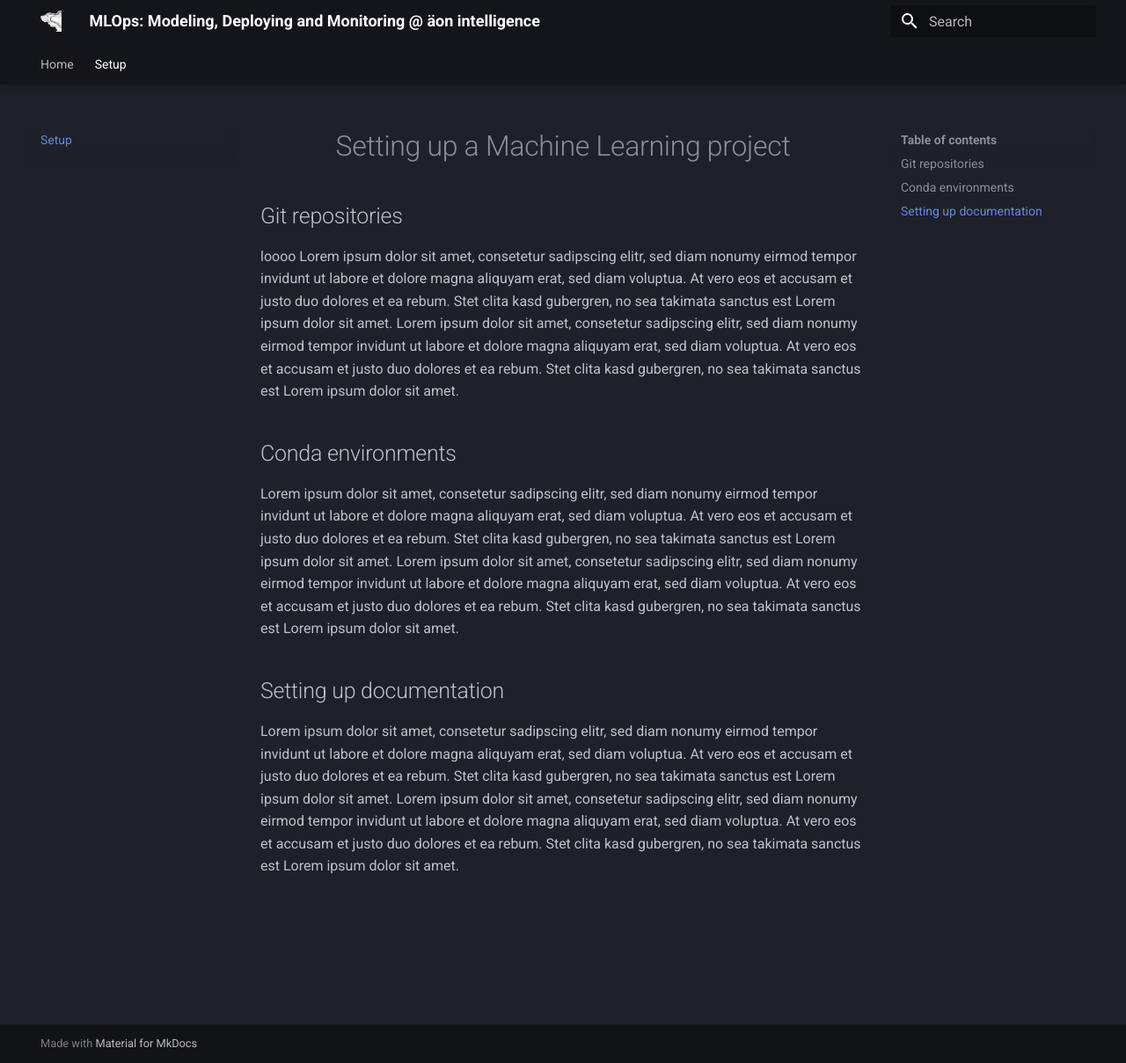
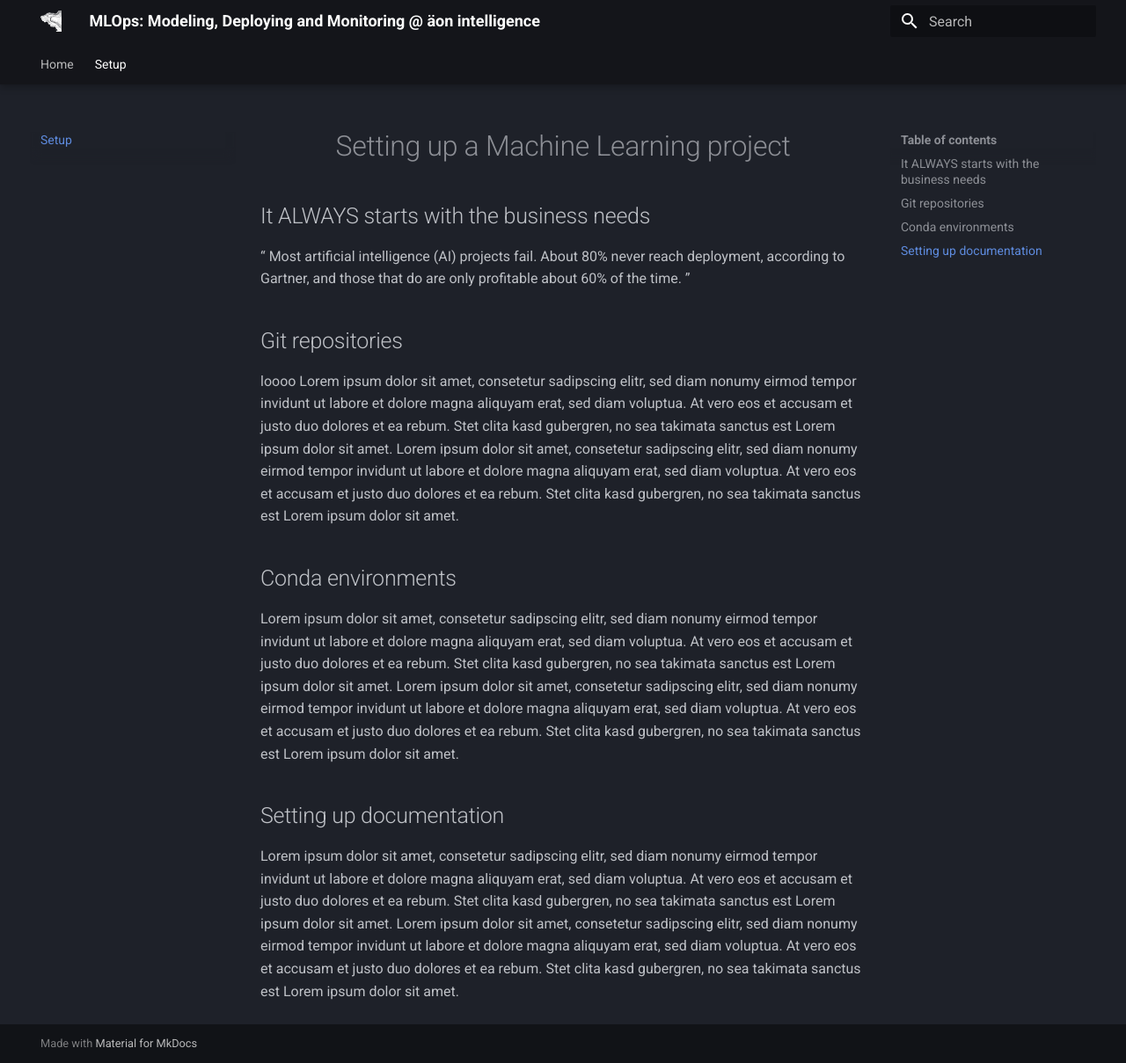
Before and after one commit to soltheaeon/mlops, an MkDocs documentation site: the page built from docs/setup.md, in a window 1280 px wide and 1209 px high. Shown: the whole window at 88% size. Built offline with MkDocs 1.6.1 and Material for MkDocs 9.7.7, drawn with Linux system fonts in a browser that asks for light colours.

Commit message:
edit setup.md

```diff
--- a/docs/setup.md
+++ b/docs/setup.md
@@ -1,4 +1,10 @@
 #<center>Setting up a Machine Learning project</center>
+
+## It ALWAYS starts with the business needs
+
+<q cite=https://venturebeat.com/2020/12/16/the-future-of-ai-deployments-reaching-production-is-bright-in-2021/>
+Most artificial intelligence (AI) projects fail. About 80% never reach deployment, according to Gartner, and those that do are only profitable about 60% of the time.
+</q>
 
 ## Git repositories
 
```
Also changed, not shown: site/404.html, site/index.html, site/search/search_index.json, site/setup/index.html, 1 other file.
